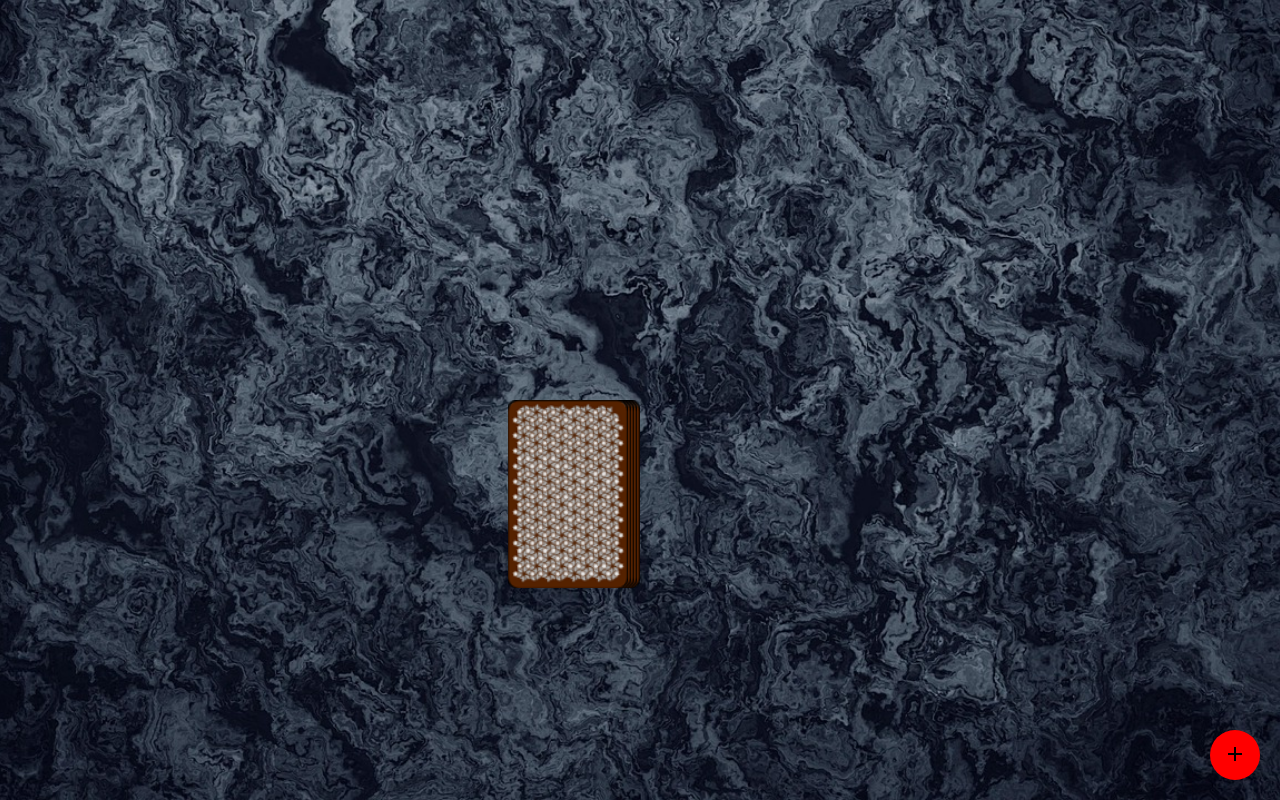
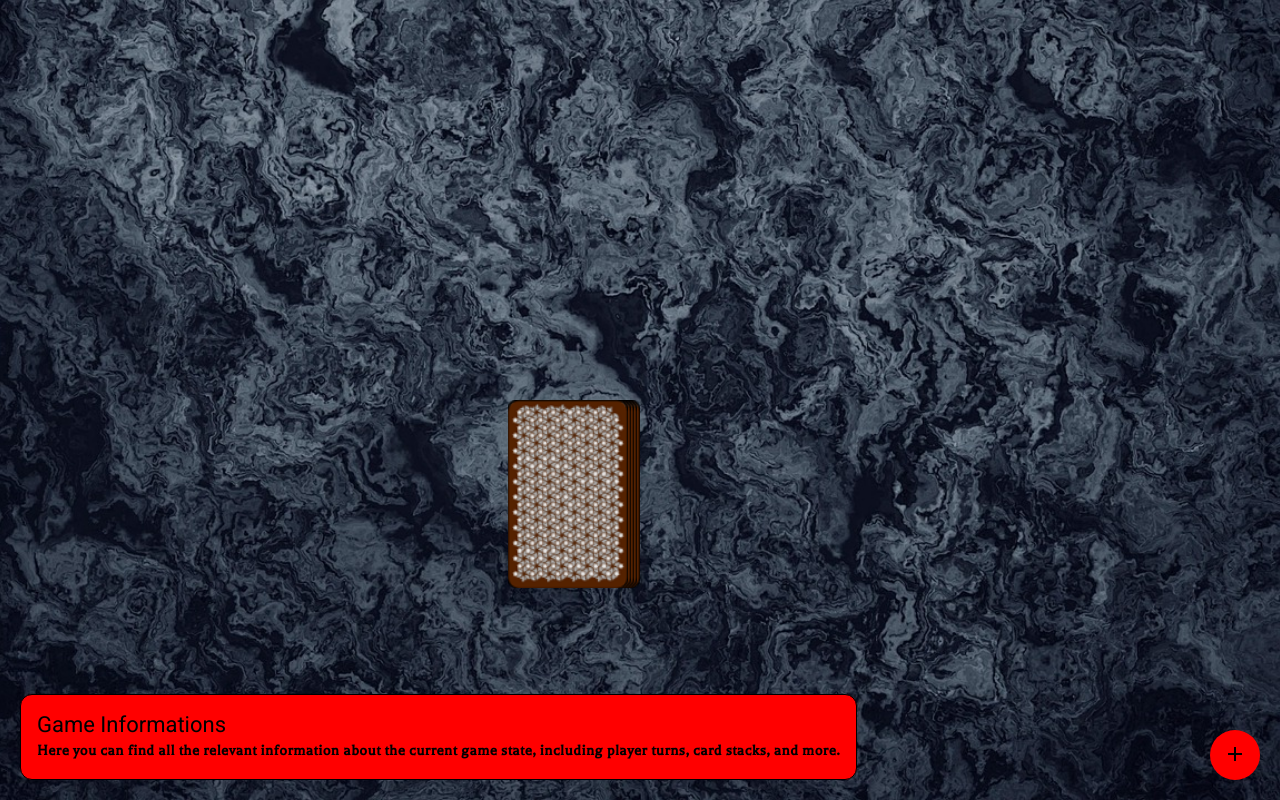
Before and after one commit to LukasStrnad-exe/Ring-of-Fire, an Angular app: page /game in a window 1280 px wide. Built offline with nearby package versions, Linux system fonts and the light colour scheme.

Commit message:
added card information

```diff
--- a/src/app/game/game.component.html
+++ b/src/app/game/game.component.html
@@ -1,5 +1,6 @@
 <app-player
   *ngFor="let player of game.players; let i = index"
+  [playerActive]="i === game.currentPlayerIndex"
   [ngStyle]="{'top.px': 100 +(i * 60)}"
   [name]="player"
   class="player_position">
@@ -19,6 +20,7 @@
   </div>
 </div>
 
+<app-information-card></app-information-card>
 
 <button (click)="openDialog()" class="add_button" color="primary" matFab aria-label="Example icon button with a add icon">
   <mat-icon>add</mat-icon>
--- a/src/app/game/game.component.ts
+++ b/src/app/game/game.component.ts
@@ -2,6 +2,7 @@ import { Component } from '@angular/core';
 import { CommonModule } from '@angular/common';
 import { Game } from '../../models/game';
 import { PlayerComponent } from "./player/player.component";
+import { InformationCardComponent } from "./information-card/information-card.component";
 import { DialogAddPlayerComponent } from "./dialog-add-player/dialog-add-player.component";
 import { MatIconModule } from '@angular/material/icon';
 import {ChangeDetectionStrategy, inject} from '@angular/core';
@@ -12,7 +13,7 @@ import {MatDialog} from '@angular/material/dialog';
 @Component({
   selector: 'app-game',
   standalone: true,
-  imports: [CommonModule, PlayerComponent, MatIconModule, FormsModule, MatButtonModule],
+  imports: [CommonModule, PlayerComponent, MatIconModule, FormsModule, MatButtonModule, InformationCardComponent],
   templateUrl: './game.component.html',
   styleUrl: './game.component.scss'
 })
--- /dev/null
+++ b/src/app/game/information-card/information-card.component.html
@@ -0,0 +1,10 @@
+<mat-card class="example-card information_card" appearance="outlined">
+    <mat-card-header>
+        <mat-card-title>Game Informations</mat-card-title>
+    </mat-card-header>
+    <mat-card-content>
+        <p>
+            Here you can find all the relevant information about the current game state, including player turns, card stacks, and more.
+        </p>
+    </mat-card-content>
+</mat-card>
--- /dev/null
+++ b/src/app/game/information-card/information-card.component.scss
@@ -0,0 +1,9 @@
+.information_card{
+    position: absolute;
+    bottom: 20px;
+    left: 20px;
+    background-color: #FF0000;
+    color: #000000;
+    border-color: #000000;
+    font-weight: bold;
+}
--- a/src/app/game/player/player.component.html
+++ b/src/app/game/player/player.component.html
@@ -1,4 +1,4 @@
-<div class="player">
+<div class="player" [class.player_active]="playerActive">
     <img src="/assets/img/game/player.png" alt="player">
     {{name}}
 </div>
--- a/src/app/game/player/player.component.scss
+++ b/src/app/game/player/player.component.scss
@@ -1,7 +1,7 @@
 .player {
     display: flex;
     align-items: center;
-    background-color: #ff0000;
+    background-color: #92000091;
     font-size: 30px;
     border-top-left-radius: 25px;
     border-bottom-left-radius: 25px;
@@ -13,3 +13,7 @@
       object-fit: cover;
     }
 }
+
+.player_active {
+    background-color: #ff0000;
+}
--- a/src/app/game/player/player.component.ts
+++ b/src/app/game/player/player.component.ts
@@ -8,4 +8,5 @@ import { Component, Input } from '@angular/core';
 })
 export class PlayerComponent {
   @Input() name: any;
+  @Input() playerActive: boolean = false;
 }
--- a/src/styles.scss
+++ b/src/styles.scss
@@ -10,11 +10,11 @@
 body{
     padding: 0;
     margin: 0;
-    font-family: 'Balthazar', sans-serif;
+    font-family: 'Balthazar', sans-serif !important;
 }
 
 button {
-    font-family: 'Balthazar', sans-serif;
+    font-family: 'Balthazar', sans-serif !important;
 }
 
 html, body { height: 100%; }
```
Also changed, not shown: src/app/game/information-card/information-card.component.ts (added, +13 -0 lines), 1 other file (tests, documents, lock files or other folders).
